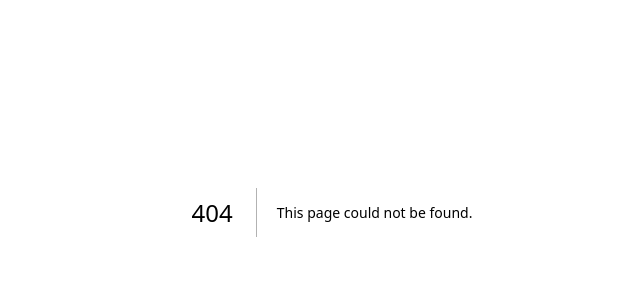
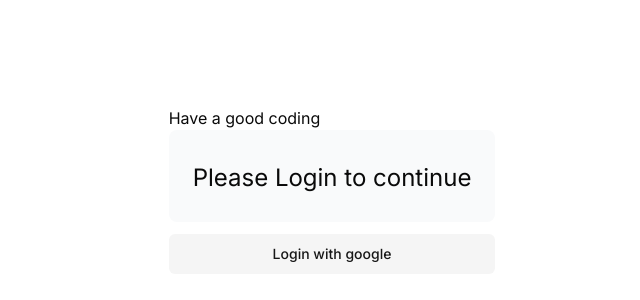
Before and after one commit to Mrshokhrukh/instagram-clone, a Next.js app: page /login in a window 1280 px wide. Before the commit this address had no page. Shown: the part 188-488 px from the top of the page, without its empty margins (308-948 px from the left). Built offline with nearby package versions, Linux system fonts and the light colour scheme.

Commit message:
login page

```diff
--- /dev/null
+++ b/app/(auth)/layout.tsx
@@ -0,0 +1,13 @@
+import type { Metadata } from "next";
+
+export const metadata: Metadata = {
+  title: "Auth | Login",
+};
+
+export default function AuthLayout({
+  children,
+}: Readonly<{
+  children: React.ReactNode;
+}>) {
+  return <div className="grid place-content-center h-screen">{children}</div>;
+}
--- /dev/null
+++ b/app/(auth)/login/page.tsx
@@ -0,0 +1,13 @@
+import LoginForm from "@/components/loginForm/LoginForm";
+import React from "react";
+
+type pageProps = {};
+
+const page: React.FC<pageProps> = () => {
+  return (
+    <div>
+      <LoginForm />
+    </div>
+  );
+};
+export default page;
--- /dev/null
+++ b/app/fireabase/firebase.ts
@@ -0,0 +1,21 @@
+import { initializeApp, getApp } from "firebase/app";
+import { getAnalytics } from "firebase/analytics";
+import { getAuth } from "firebase/auth";
+import { getFirestore } from "firebase/firestore";
+
+const firebaseConfig = {
+  apiKey: "AIzaSyAwET8WFVn28MoJzbCdLXumnw72yLpssYo",
+  authDomain: "instagram-clone-90c99.firebaseapp.com",
+  projectId: "instagram-clone-90c99",
+  storageBucket: "instagram-clone-90c99.appspot.com",
+  messagingSenderId: "900425110678",
+  appId: "1:900425110678:web:233a6ca85bfe99fcbb9eb7",
+  measurementId: "G-LN3JVX24FW",
+};
+
+
+const app = !getApp.length ? initializeApp(firebaseConfig) : getApp();
+const auth = getAuth(app);
+const firestore = getFirestore(app);
+
+export { auth, firestore, app };
--- /dev/null
+++ b/components/loginForm/LoginForm.tsx
@@ -0,0 +1,37 @@
+"use client";
+import React from "react";
+import { useFormStatus } from "react-dom";
+import { Button } from "../ui/button";
+
+type LoginFormProps = {};
+
+const LoginForm: React.FC<LoginFormProps> = () => {
+  return (
+    <div className="space-y-3">
+      Have a good coding
+      <div className="flex-1 rounded-lg bg-gray-50 px-6 pb-4 pt-8">
+        <h1 className={` mb-3 text-2xl dark:text-black`}>
+          Please Login to continue
+        </h1>
+      </div>
+      <LoginButton />
+      <div className="flex h-8 items-end space-x-1"></div>
+    </div>
+  );
+};
+
+function LoginButton() {
+  const { pending } = useFormStatus();
+  return (
+    <Button
+      className="mt-4 w-full"
+      variant={"secondary"}
+      aria-disabled={pending}
+      onClick={() => ""}
+    >
+      Login with google
+    </Button>
+  );
+}
+
+export default LoginForm;
--- a/package.json
+++ b/package.json
@@ -9,12 +9,16 @@
     "lint": "next lint"
   },
   "dependencies": {
+    "@auth/prisma-adapter": "^1.4.0",
+    "@prisma/client": "^5.10.2",
     "@radix-ui/react-dropdown-menu": "^2.0.6",
     "@radix-ui/react-label": "^2.0.2",
     "@radix-ui/react-slot": "^1.0.2",
     "@radix-ui/react-switch": "^1.0.3",
     "class-variance-authority": "^0.7.0",
     "clsx": "^2.1.0",
+    "firebase": "^10.8.1",
+    "firebase-hooks": "^0.0.1",
     "init": "^0.1.2",
     "lucide-react": "^0.341.0",
     "next": "14.1.0",
@@ -34,6 +38,7 @@
     "eslint": "^8",
     "eslint-config-next": "14.1.0",
     "postcss": "^8",
+    "prisma": "^5.10.2",
     "tailwindcss": "^3.3.0",
     "typescript": "^5"
   }
```
Also changed, not shown: 1 other file (tests, documents, lock files or other folders).
